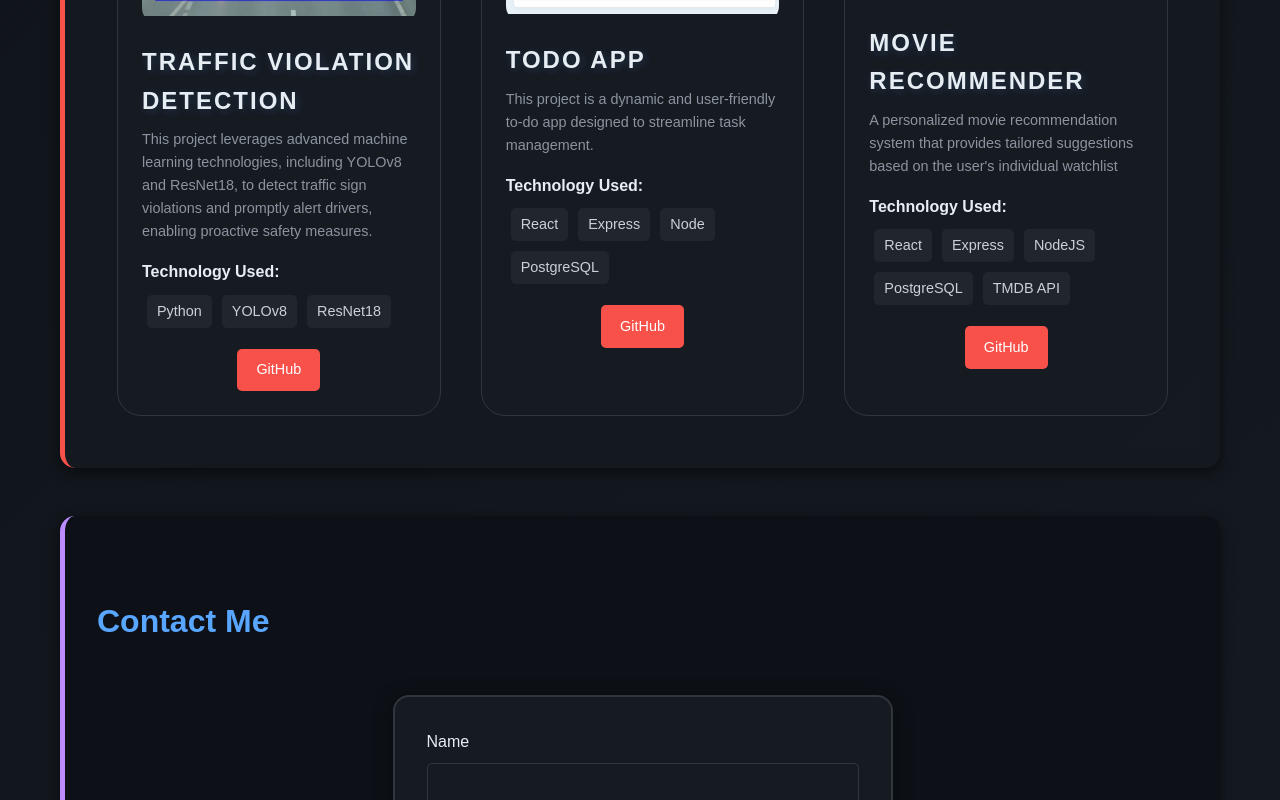
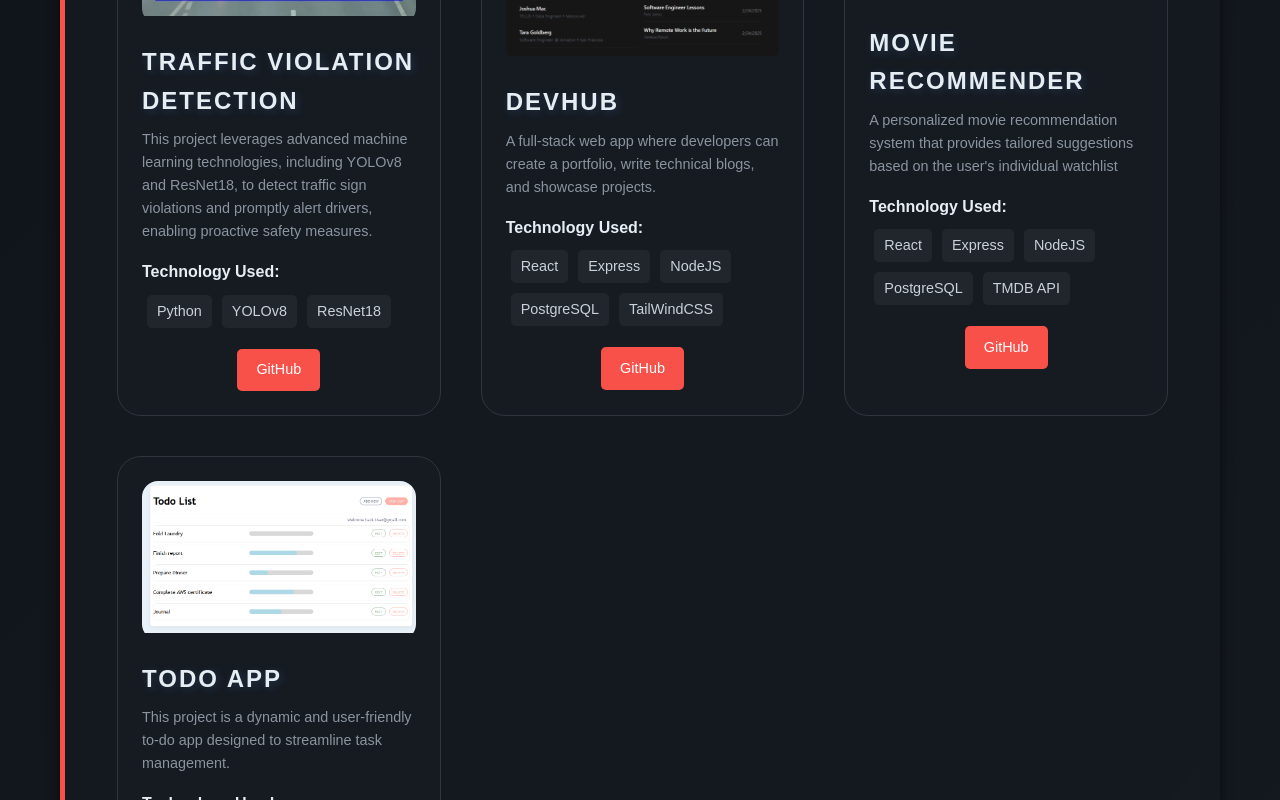
Before and after one commit to MrJayMac/PortfolioWebsite, a React (Create React App) app: page / in a window 1280 px wide. Shown: the part 2080-2880 px from the top of the page. Built offline with nearby package versions, Linux system fonts and the light colour scheme.

Commit message:
adding devhub project

```diff
--- a/src/components/Projects/Projects.jsx
+++ b/src/components/Projects/Projects.jsx
@@ -4,6 +4,7 @@ import './Projects.css';
 import movieRecommenderImage from '../Photos/Movie-Recommender.png';
 import violation from '../Photos/violation.jpg'
 import todo from '../Photos/Todo.png';
+import DevHub from '../Photos/DevHub1.png'
 
 const Projects = () => {
   const projectData = [
@@ -17,11 +18,11 @@ const Projects = () => {
     },
     {
       id: 2,
-      title: 'Todo App',
-      github: 'https://github.com/MrJayMac/TodoApp',
-      description: 'This project is a dynamic and user-friendly to-do app designed to streamline task management.',
-      technologies: ['React', 'Express', 'Node', 'PostgreSQL'],
-      image: todo,
+      title: "DevHub",
+      github: "https://github.com/MrJayMac/DevHub",
+      description: "A full-stack web app where developers can create a portfolio, write technical blogs, and showcase projects.",
+      technologies: ['React', 'Express', 'NodeJS', 'PostgreSQL', 'TailWindCSS'],
+      image: DevHub
     },
     {
       id: 3,
@@ -30,6 +31,14 @@ const Projects = () => {
       description: "A personalized movie recommendation system that provides tailored suggestions based on the user's individual watchlist",
       technologies: ['React', 'Express', 'NodeJS', 'PostgreSQL', 'TMDB API'],
       image: movieRecommenderImage
+    },
+    {
+      id: 4,
+      title: 'Todo App',
+      github: 'https://github.com/MrJayMac/TodoApp',
+      description: 'This project is a dynamic and user-friendly to-do app designed to streamline task management.',
+      technologies: ['React', 'Express', 'Node', 'PostgreSQL'],
+      image: todo,
     }
   ];
 
```
Also changed, not shown: src/components/Photos/DevHub1.png (added).
